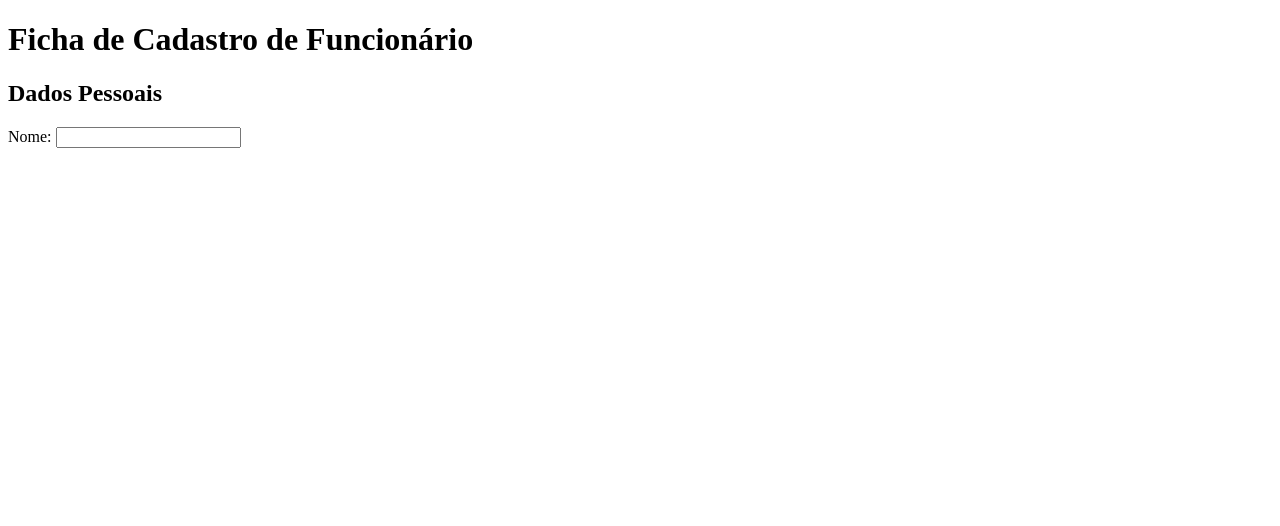
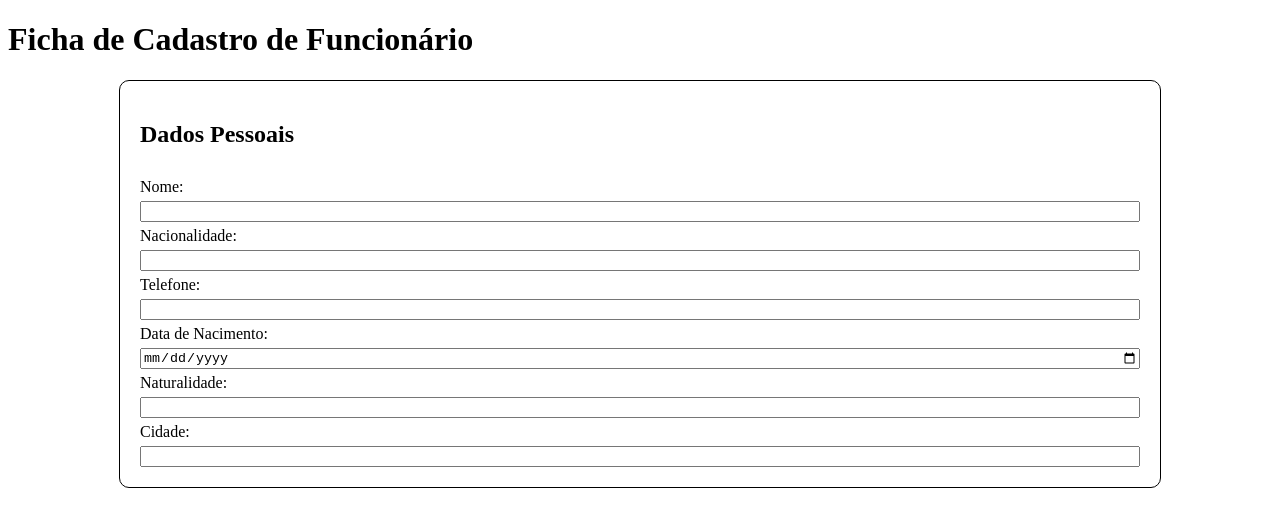
Before and after one commit to jaquin377/ficha-cadrastro, a plain HTML site: page index.html in a window 1280 px wide. Drawn offline with Linux system fonts and the light colour scheme.

Commit message:
avançamos no formulario

```diff
--- a/index.html
+++ b/index.html
@@ -2,7 +2,7 @@
 <html lang="pt-br">
 <head>
     <meta charset="UTF-8">
-    <link rel="stylesheet" href="style.css"
+    <link rel="stylesheet" href="style.css">
     <meta name="viewport" content="width=device-width, initial-scale=1.0">
     <title>Ficha de Cadastro</title>
 </head>
@@ -10,8 +10,21 @@
     <h1>Ficha de Cadastro de Funcionário</h1>
     <div class="dados-pessoais">
         <h2>Dados Pessoais</h2>
+        <div>
+
+        </div>
         <label>Nome:</label>
         <input type="text">
+        <label>Nacionalidade:</label>
+         <input type="text">
+            <label>Telefone:</label>
+         <input type="text">
+            <label>Data de Nacimento:</label>
+         <input type="date">
+          <label>Naturalidade:</label>
+         <input type="text">
+          <label>Cidade:</label>
+         <input type="text">
     </div>
 </body>
 </html>
--- /dev/null
+++ b/style.css
@@ -0,0 +1,10 @@
+.dados-pessoais {
+    display: flex;
+    flex-direction: column;
+    border: solid 1px #000;
+    width: 1000px;
+    border-radius: 10px;
+    margin: auto;
+    padding: 20px;
+    gap: 5px;
+}
```
